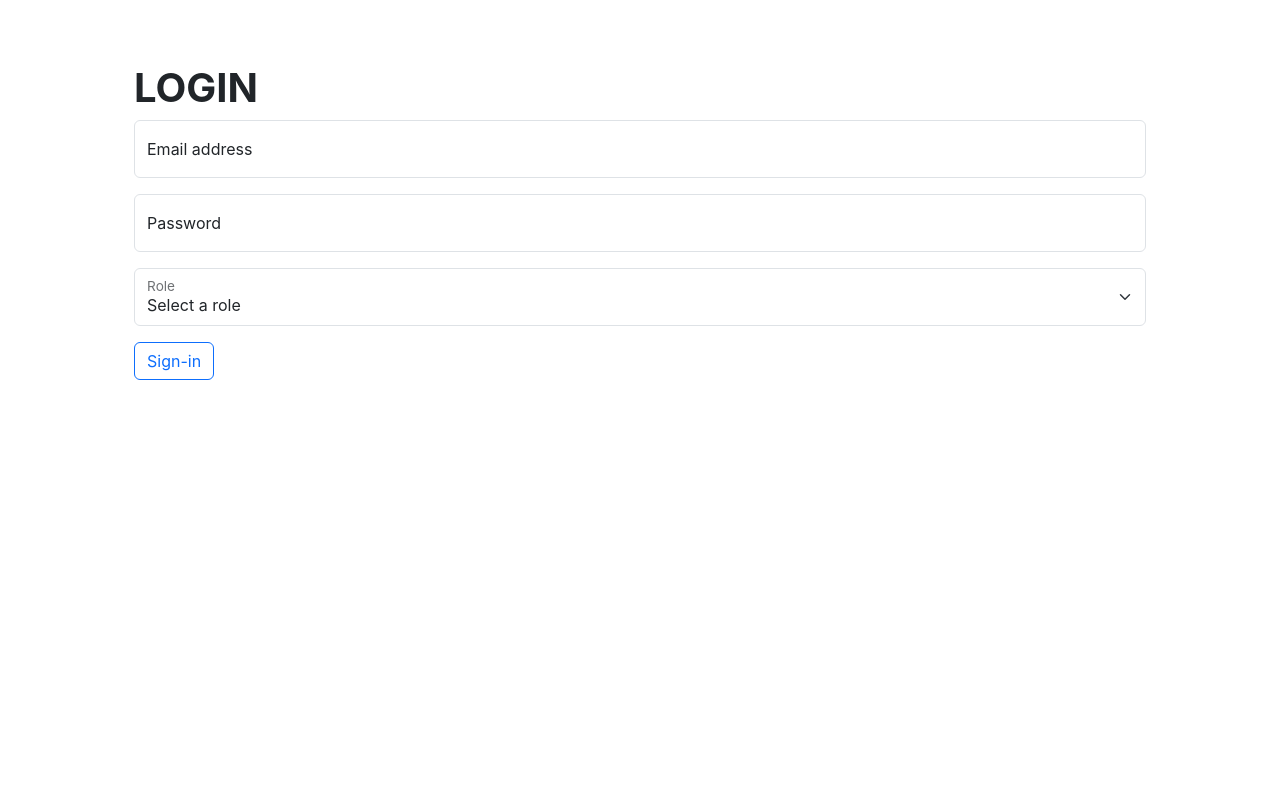
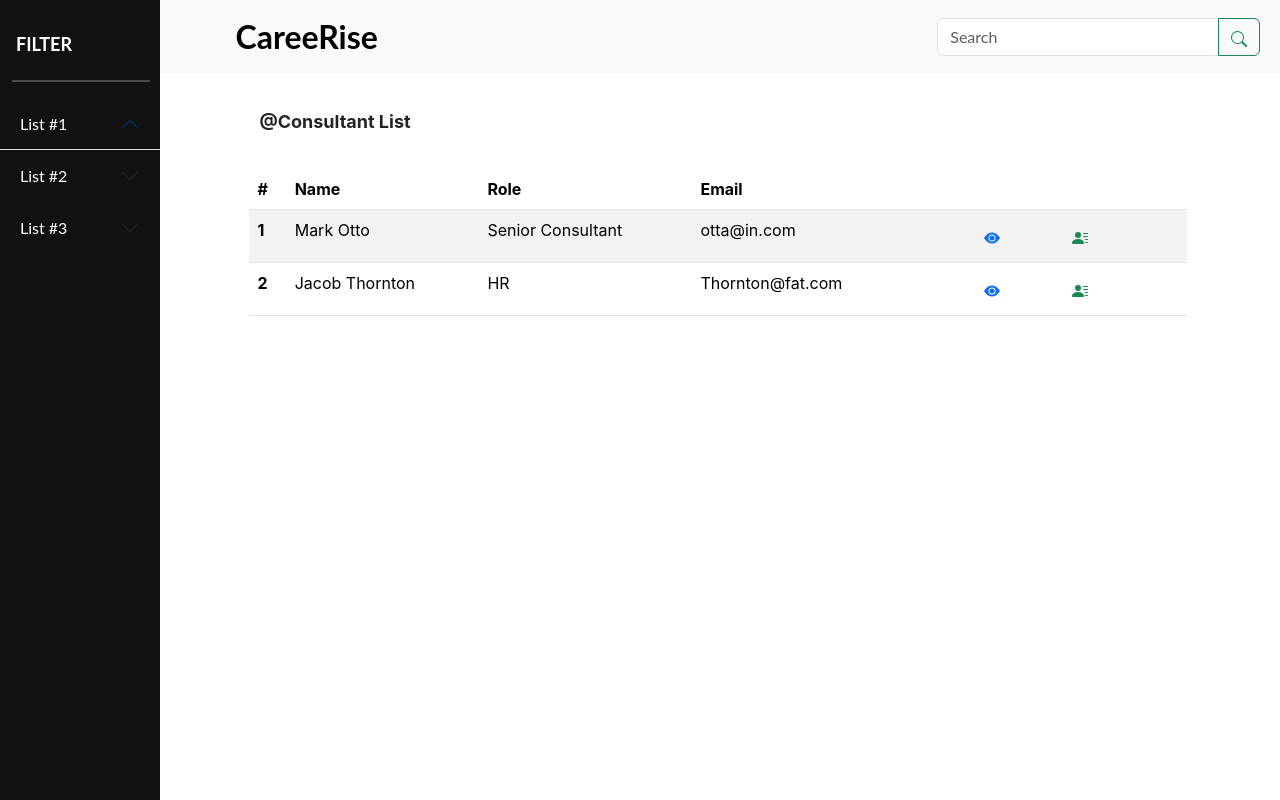
Before and after one commit to rittima/CarrerRise_Frontend, a React (Create React App) app: page / in a window 1280 px wide. Built offline with nearby package versions, Linux system fonts and the light colour scheme.

Commit message:
Initial commit with React project

```diff
--- a/src/App.js
+++ b/src/App.js
@@ -1,9 +1,9 @@
 
-// import Home1 from "./home/Home1";
-// import Home2 from "./home/Home2";
+import Home1 from "./home/Home1";
+import Home2 from "./home/Home2";
 
 // import Register from "./register/Register";
-import Login from "./login/Login";
+// import Login from "./login/Login";
 
 function App() {
 
@@ -11,11 +11,11 @@
   return (
     <div className="App">
       <>
-        {/* <Home1 title='CarrierRise' />
-        <Home2 topic='@Consultant List'/> */}
+        <Home1 title='CareeRise' />
+        <Home2 topic='@Consultant List'/>
 
-        <Login title='LOGIN'/>
-        {/* <Register title='REGISTER' /> */}
+        {/* <Login title='LOGIN'/>
+        <Register title='REGISTER' /> */}
 
       </>
     </div>
--- a/src/home/Home.css
+++ b/src/home/Home.css
@@ -50,8 +50,14 @@
     color: white;
     padding: 6px 8px 6px 16px;
 }
-.hr{
+#hr{
     border: 1px solid whitesmoke;
     margin-left: 12px;
     margin-right: 10px;
 }
+#list{
+    background-color : #111;
+    color: white;
+    border: none;
+    /* border-bottom: 0.5px solid wheat; */
+}
--- a/src/home/Home1.js
+++ b/src/home/Home1.js
@@ -5,50 +5,84 @@
   return (
     <div>
       <div className="body">
-      <nav className="navbar navbar-expand-lg navbar-light bg-light ">
+        <nav className="navbar bg-body-tertiary" style={{ marginLeft: "12%" }}>
           <div className="container-fluid">
-          <a
-            className="navbar-brand"
-            href="/"
-            style={{ fontWeight: "bold", paddingLeft: "15%", fontSize: "30px" }}>
+            <a className="navbar-brand" style={{ fontWeight: "bolder", fontSize: "32px" ,marginLeft:'70px'}}>
               {props.title}
             </a>
-          <button
-            className="navbar-toggler"
-            type="button"
-            data-bs-toggle="collapse"
-            data-bs-target="#navbarSupportedContent"
-            aria-controls="navbarSupportedContent"
-            aria-expanded="false"
-            aria-label="Toggle navigation"
-          >
-            <span className="navbar-toggler-icon"></span>
-          </button>
-          <form className="input-group mb-3" style={{marginTop:'10px',width:'30%'}}>
-            <input
-              className="form-control "
-              type="search"
-              placeholder="Search"
-              aria-label="Search"
-            />
-            <button className="btn btn-outline-success" type="submit">
+            <form className="input-group " role="search" style={{width:'30%'}}>
+              <input className="form-control me-2" type="search" placeholder="Search" aria-label="Search"/>
+              <button className="btn btn-outline-success" type="submit" style={{right:'8px'}}>
                 <svg xmlns="http://www.w3.org/2000/svg" width="16" height="16" fill="currentColor" className="bi bi-search" viewBox="0 0 16 16">
-                <path d="M11.742 10.344a6.5 6.5 0 1 0-1.397 1.398h-.001q.044.06.098.115l3.85 3.85a1 1 0 0 0 1.415-1.414l-3.85-3.85a1 1 0 0 0-.115-.1zM12 6.5a5.5 5.5 0 1 1-11 0 5.5 5.5 0 0 1 11 0"/>
+                  <path d="M11.742 10.344a6.5 6.5 0 1 0-1.397 1.398h-.001q.044.06.098.115l3.85 3.85a1 1 0 0 0 1.415-1.414l-3.85-3.85a1 1 0 0 0-.115-.1zM12 6.5a5.5 5.5 0 1 1-11 0 5.5 5.5 0 0 1 11 0" />
                 </svg>
               </button>
             </form>
           </div>
         </nav>
 
-      <div className="sidenav" s>
-        <p className="menu">Menu</p>
-        <hr className="hr" />
-        <a href="/">Home</a>
-        <a href="/">Services</a>
-        <a href="/">Clients</a>
-        <a href="/">Contact Us</a>
+        <div className="sidenav">
+           <p className="menu"><strong>FILTER</strong></p>
+          <hr id="hr" />
+
+          <div className="accordion accordion-flush" id="accordionFlushExample" >
+            <div className="accordion-item" id='list'>
+              <h2 className="accordion-header" id='list'>
+                <button className="accordion-button collapsed-light" type="button" data-bs-toggle="collapse" data-bs-target="#flush-collapseOne" aria-expanded="false" aria-controls="flush-collapseOne"  id='list'>
+                  List #1
+                </button>
+              </h2>
+              <div id="flush-collapseOne" className="accordion-collapse collapse" data-bs-parent="#accordionFlushExample" >
+                <div className="accordion-body" style={{border:'none'}}>
+                  <ul className="list-group"  id='list'>
+                    <li className="list-group-item" id='list'> item 1 </li><hr id="hr" />
+                    <li className="list-group-item" id='list'> item 2 </li><hr id="hr" />
+                    <li className="list-group-item" id='list'> item 3 </li><hr id="hr" />
+                  </ul>
                 </div>
               </div>
             </div>
-  )
+
+            <div className="accordion-item" id='list'>
+             <h2 className="accordion-header" id='list'>
+              <button className="accordion-button collapsed" type="button" data-bs-toggle="collapse" data-bs-target="#flush-collapseTwo" aria-expanded="false" aria-controls="flush-collapseTwo" id='list'>
+                List #2
+              </button>
+              </h2>
+              <div id="flush-collapseTwo" className="accordion-collapse collapse" data-bs-parent="#accordionFlushExample">
+              <div className="accordion-body" style={{border:'none'}}>
+                  <ul className="list-group"  id='list'>
+                    <li className="list-group-item" id='list'> item 1 </li><hr id="hr" />
+                    <li className="list-group-item" id='list'> item 2 </li><hr id="hr" />
+                    <li className="list-group-item" id='list'> item 3 </li><hr id="hr" />
+                  </ul>
+              </div>
+              </div>
+            </div>
+
+           <div className="accordion-item" id='list'>
+            <h2 className="accordion-header" id='list'>
+              <button className="accordion-button collapsed" type="button" data-bs-toggle="collapse" data-bs-target="#flush-collapseThree" aria-expanded="false" aria-controls="flush-collapseThree" id='list'>
+                List #3
+              </button>
+            </h2>
+            <div id="flush-collapseThree" className="accordion-collapse collapse" data-bs-parent="#accordionFlushExample">
+            <div className="accordion-body" style={{border:'none'}}>
+                  <ul className="list-group"  id='list'>
+                    <li className="list-group-item" id='list'> item 1 </li><hr id="hr" />
+                    <li className="list-group-item" id='list'> item 2 </li><hr id="hr" />
+                    <li className="list-group-item" id='list'> item 3 </li><hr id="hr" />
+
+                  </ul>
+              </div>
+            </div>
+          </div>
+
+
+
+        </div>
+        </div>
+      </div>
+    </div>
+  );
 }
--- a/src/home/Home2.js
+++ b/src/home/Home2.js
@@ -1,4 +1,5 @@
 import React from 'react'
+// import './Home.css'
 
 export default function Home2(props) {
   return (
--- a/src/login/Login.js
+++ b/src/login/Login.js
@@ -85,7 +85,7 @@
         </div>
       )}
 
-      <div className="container" style={{ padding: '5%' }}>
+      <div className="container" style={{ padding: "5%", paddingLeft: '25%' }}>
         <h1><b>{props.title}</b></h1>
         <form onSubmit={handleSubmit}>
 
--- a/src/register/register.css
+++ b/src/register/register.css
@@ -0,0 +1,3 @@
+#field{
+    width: 50%;
+}
```
Also changed, not shown: src/register/Register.js (+7 -8 lines). Lines whose indentation alone changed are shown as unchanged.
